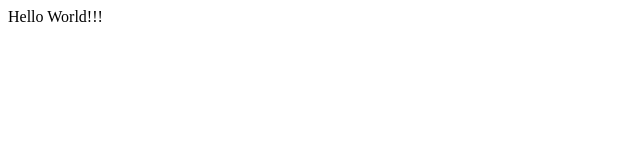
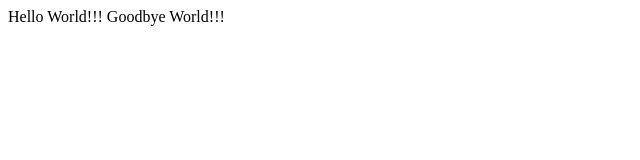
Before and after one commit to vitismev/User03-Tang, a plain HTML site: page index.html in a window 1280 px wide. Shown: the whole page, without its empty margins (0-640 px from the left). Drawn offline with Linux system fonts and the light colour scheme.

Commit message:
Update index.html

```diff
--- a/index.html
+++ b/index.html
@@ -2,4 +2,6 @@
 
 Hello World!!!
 
+Goodbye World!!!
+
 </html>
```
